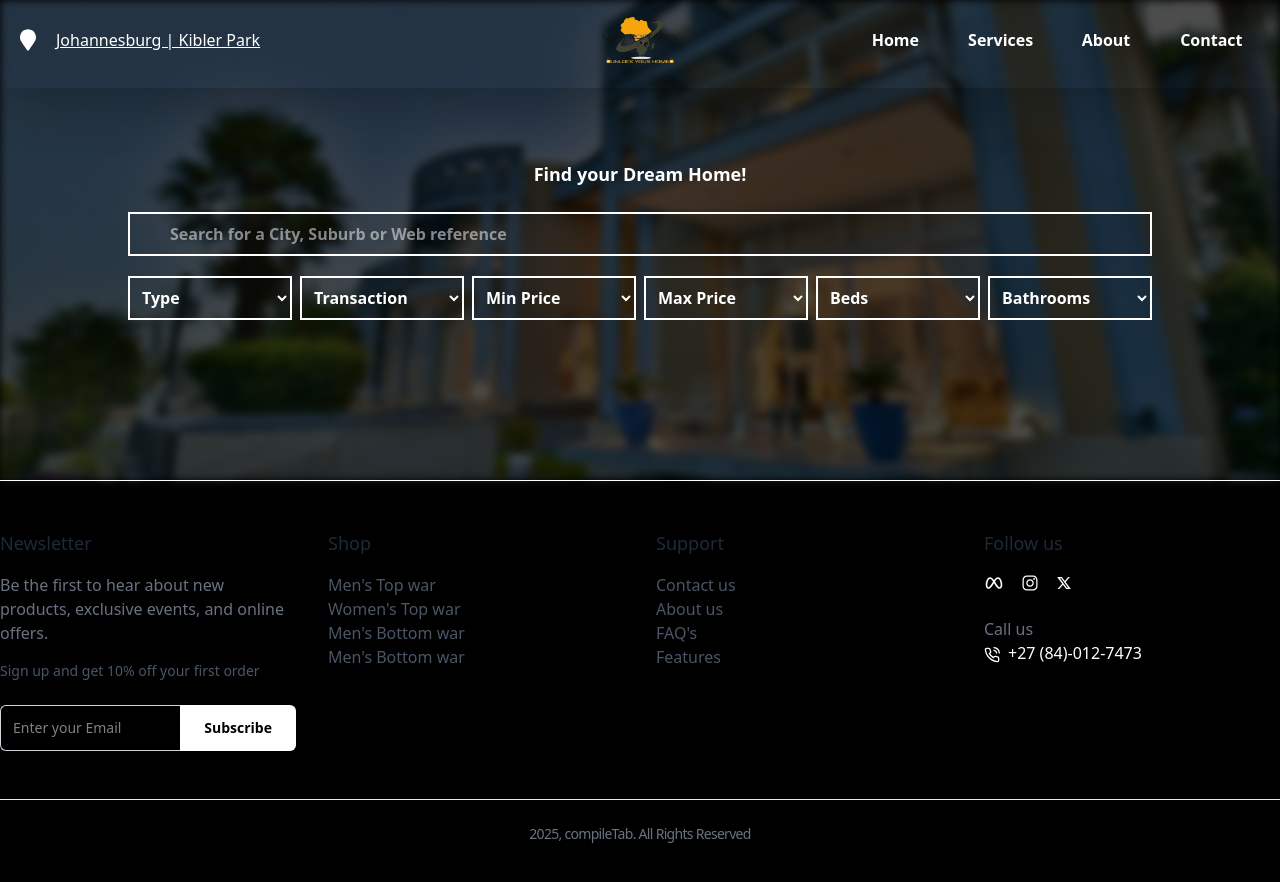
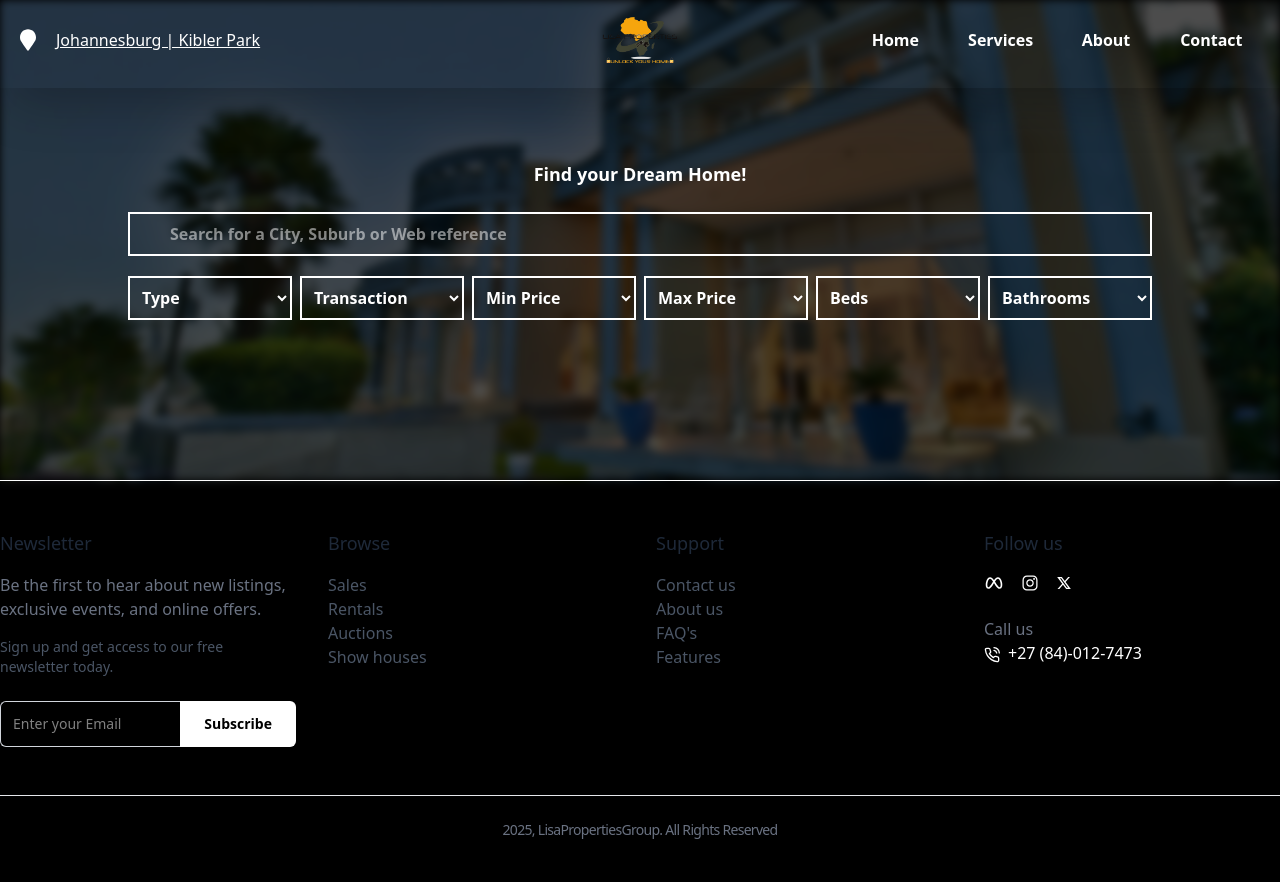
Before and after one commit to Thabang-777/lisa-properties-website, a React (Vite) app: page / in a window 1280 px wide. Shown: the top 882 px of the page. Built offline with nearby package versions, Linux system fonts and the light colour scheme.

Commit message:
change footer

```diff
--- a/src/components/Footer.jsx
+++ b/src/components/Footer.jsx
@@ -12,10 +12,10 @@ const Footer = () => {
         <div>
           <h3 className='text-lg text-gray-800 mb-4'>Newsletter</h3>
           <p className='text-gray-500 mb-4'>
-            Be the first to hear about new products, exclusive events, and online offers.
+            Be the first to hear about new listings, exclusive events, and online offers.
           </p>
           <p className='font-medium text-sm text-gray-600 mb-6'>
-            Sign up and get 10% off your first order
+            Sign up and get access to our free newsletter today.
           </p>
 
           <form className='flex'>
@@ -30,19 +30,19 @@ const Footer = () => {
         </div>
 
         <div>
-          <h3 className='text-lg text-gray-800 mb-4'>Shop</h3>
+          <h3 className='text-lg text-gray-800 mb-4'>Browse</h3>
           <ul className='sace-y-2 text-gray-600'>
             <li>
-              <Link to='#' className='hover:text-gray-500 transition-colors'>Men's Top war</Link>
+              <Link to='#' className='hover:text-gray-500 transition-colors'>Sales</Link>
             </li>
             <li>
-              <Link to='#' className='hover:text-gray-500 transition-colors'>Women's Top war</Link>
+              <Link to='#' className='hover:text-gray-500 transition-colors'>Rentals</Link>
             </li>
             <li>
-              <Link to='#' className='hover:text-gray-500 transition-colors'>Men's Bottom war</Link>
+              <Link to='#' className='hover:text-gray-500 transition-colors'>Auctions</Link>
             </li>
             <li>
-              <Link to='#' className='hover:text-gray-500 transition-colors'>Men's Bottom war</Link>
+              <Link to='#' className='hover:text-gray-500 transition-colors'>Show houses</Link>
             </li>
           </ul>
         </div>
@@ -101,7 +101,7 @@ const Footer = () => {
       </div>
       <div className='container mx-auto mt-12 px-4 lg:px-0 border-t border-gray-200 pt-6'>
         <p className='text-gray-500 text-sm tracking-tighter text-center'>
-          2025, compileTab. All Rights Reserved
+          2025, LisaPropertiesGroup. All Rights Reserved
         </p>
       </div>
     </footer>
```
